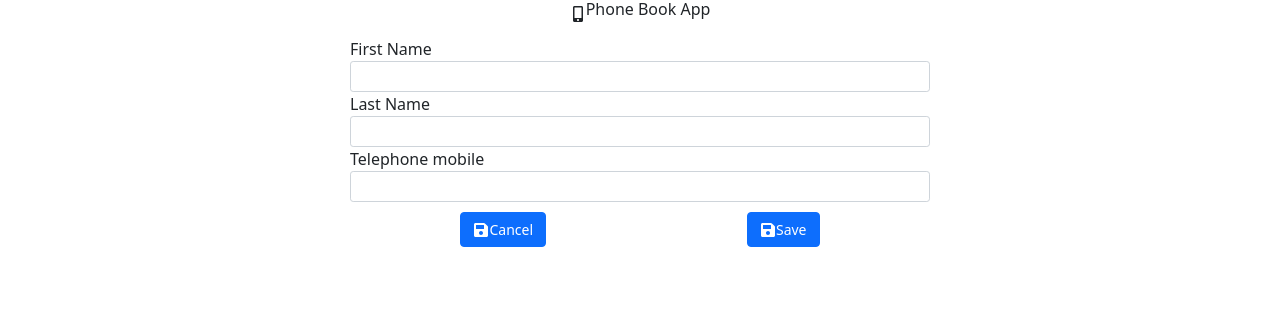
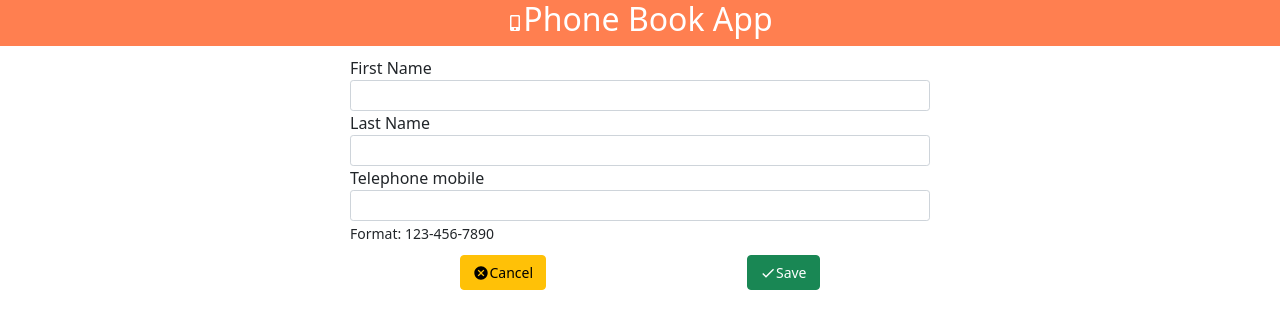
Before and after one commit to elizabethriver/app_mobile_add, a React (Create React App) app: page /contact/1 in a window 1280 px wide. Shown: the top 328 px of the page. Built offline with nearby package versions, Linux system fonts and the light colour scheme.

Commit message:
add style

```diff
--- a/src/App.css
+++ b/src/App.css
@@ -1,27 +1,15 @@
+:root{
+  --varCoral: #FF7F50;
+  --varWhite: #FFF;
+  --varBlueLight: #fcede8;
 
-.header-title-container{
-  display: flex;
-  align-items: center;
-  justify-content: center;
-}
-
-.contact-section-add-container{
-  display: flex;
-  align-items: center;
-  justify-content: space-between;
-  padding: 1rem;
-}
-.buttons_container{
-  display: flex;
-    justify-content: space-around;
-    padding: 10px;
 }
 
 h1{
-  font-size: 1rem;
+  font-size: 2rem;
 }
 h2{
-  font-size: 1rem;
+  font-size: 1.5rem;
 }
 fieldset{
   display: flex;
--- a/src/components/button/button.jsx
+++ b/src/components/button/button.jsx
@@ -1,9 +1,13 @@
 import React from "react";
 
-export const Button = ({type, children, onclick}) => {
+export const Button = ({ type, children, onclick, btnPrimary }) => {
   return (
-    <button onClick={onclick} type={type} className="btn btn-primary d-flex align-items-center">
-        {children}
+    <button
+      onClick={onclick}
+      type={type}
+      className={`btn ${btnPrimary} d-flex align-items-center`}
+    >
+      {children}
     </button>
   );
 };
--- a/src/components/formContactAdd/contactForm.jsx
+++ b/src/components/formContactAdd/contactForm.jsx
@@ -1,7 +1,7 @@
 import React, { useState } from "react";
 import { Button } from "./../button/button";
-import { FaSave } from "react-icons/fa";
-import { dashboard, postContact } from "../../api";
+import { MdDone } from "react-icons/md";
+import { postContact } from "../../api";
 
 export const ContactForm = () => {
   const [inputsForm, setInputsForm] = useState({
@@ -34,7 +34,7 @@ export const ContactForm = () => {
 
   return (
     <>
-      <form>
+      <form onSubmit={submitAddContact}>
         <fieldset>
           <label htmlFor="staticName">
             First Name
@@ -45,6 +45,9 @@ export const ContactForm = () => {
               value={inputsForm.firstName}
               onChange={onChangeInputsForm}
               name="firstName"
+              required
+              pattern="^[\w'\-,.][^0-9_!¡?÷?¿/\\+=@#$%ˆ&*(){}|~<>;:[\]]{2,}$"
+              title="Just type letters is allowed"
             />
           </label>
           <label htmlFor="staticLastName">
@@ -56,30 +59,38 @@ export const ContactForm = () => {
               value={inputsForm.lastName}
               onChange={onChangeInputsForm}
               name="lastName"
+              required
+              pattern="^[\w'\-,.][^0-9_!¡?÷?¿/\\+=@#$%ˆ&*(){}|~<>;:[\]]{2,}$"
+              title="Just type letters is allowed"
             />
           </label>
           <label htmlFor="inputMobile">
             Telephone mobile
             <input
-              type="text"
+              type="tel"
               className="form-control form-control-sm"
               id="phoneMobile"
               value={inputsForm.phoneMobile}
               onChange={onChangeInputsForm}
               name="phoneMobile"
+              required
+              pattern="[0-9]{3}-[0-9]{3}-[0-9]{4}"
+              title="Just type numbers are allowed"
             />
+            <small>Format: 123-456-7890</small>
           </label>
-          <div className="col">
+          <div className="align-items-end m-3">
             <Button
               type="submit"
-              onclick={submitAddContact}
+              size="sm"
+              btnPrimary="btn-success"
               children={
                 <>
-                  <FaSave className="pr-2" />
+                  <MdDone className="pr-2" />
                   <small>Save</small>
                 </>
               }
-            ></Button>
+            />
           </div>
         </fieldset>
       </form>
--- /dev/null
+++ b/src/components/header/Header.css
@@ -0,0 +1,7 @@
+.header-title-container{
+    display: flex;
+    align-items: center;
+    justify-content: center;
+    background-color: var(--varCoral);
+    color: var(--varWhite);
+  }
--- a/src/components/header/Header.jsx
+++ b/src/components/header/Header.jsx
@@ -1,5 +1,6 @@
 import React from "react";
 import { FaMobileAlt } from "react-icons/fa";
+import './Header.css'
 
 export const Header = () => {
   return (
--- /dev/null
+++ b/src/view/dashboard/Dashboard.css
@@ -0,0 +1,23 @@
+.contact-section-add-container{
+    display: flex;
+    align-items: center;
+    justify-content: space-between;
+    padding: 1rem;
+  }
+  .contact-section-search-container{
+    padding: 1rem;
+  }
+
+  .containerTitle{
+    width: 80%;
+  }
+
+  .h6{
+    font-size: 0.8rem;
+  }
+  .input_form{
+    width: 100%;
+  }
+  .card-body:hover{
+    background-color: var(--varBlueLight);
+  }
--- /dev/null
+++ b/src/view/details/Details.css
@@ -0,0 +1,5 @@
+.buttons_container{
+    display: flex;
+      justify-content: space-around;
+      padding: 10px;
+  }
--- a/src/view/details/Details.jsx
+++ b/src/view/details/Details.jsx
@@ -1,8 +1,9 @@
 import React, { useState } from "react";
-import { FaSave } from "react-icons/fa";
+import { MdCancel, MdCheck } from "react-icons/md";
 import { useParams, useNavigate } from "react-router-dom";
 import { updateContactByID } from "../../api";
 import { Button } from "./../../components/button/button";
+import './Details.css'
 
 export const Details = () => {
   let navigate = useNavigate();
@@ -47,7 +48,7 @@ export const Details = () => {
 
   return (
     <main>
-      <form>
+      <form onSubmit={ submitUpdate}>
         <fieldset>
           <label htmlFor="staticName">
             First Name
@@ -58,6 +59,9 @@ export const Details = () => {
               value={inputsForm.firstName}
               onChange={onChangeInputsForm}
               name="firstName"
+              required
+              pattern="^[\w'\-,.][^0-9_!¡?÷?¿/\\+=@#$%ˆ&*(){}|~<>;:[\]]{2,}$"
+              title="Just type letters is allowed"
             />
           </label>
           <label htmlFor="staticLastName">
@@ -69,36 +73,44 @@ export const Details = () => {
               value={inputsForm.lastName}
               onChange={onChangeInputsForm}
               name="lastName"
+              required
+              pattern="^[\w'\-,.][^0-9_!¡?÷?¿/\\+=@#$%ˆ&*(){}|~<>;:[\]]{2,}$"
+              title="Just type letters is allowed"
             />
           </label>
           <label htmlFor="inputMobile">
             Telephone mobile
             <input
-              type="text"
+              type="tel"
               className="form-control form-control-sm"
               id="phoneMobile"
               value={inputsForm.phoneMobile}
               onChange={onChangeInputsForm}
               name="phoneMobile"
+              required
+              pattern="[0-9]{3}-[0-9]{3}-[0-9]{4}"
+              title="Just type numbers are allowed"
             />
+            <small>Format: 123-456-7890</small>
           </label>
           <div className="buttons_container">
             <Button
               type="submit"
               onclick={cancelUpdatedContact}
+              btnPrimary='btn-warning'
               children={
                 <>
-                  <FaSave className="pr-2" />
+                  <MdCancel className="pr-2" />
                   <small>Cancel</small>
                 </>
               }
             />
             <Button
               type="submit"
-              onclick={submitUpdate}
+              btnPrimary='btn-success'
               children={
                 <>
-                  <FaSave className="pr-2" />
+                  <MdCheck className="pr-2" />
                   <small>Save</small>
                 </>
               }
```
Also changed, not shown: src/view/dashboard/Dashboard.jsx (+30 -19 lines).
